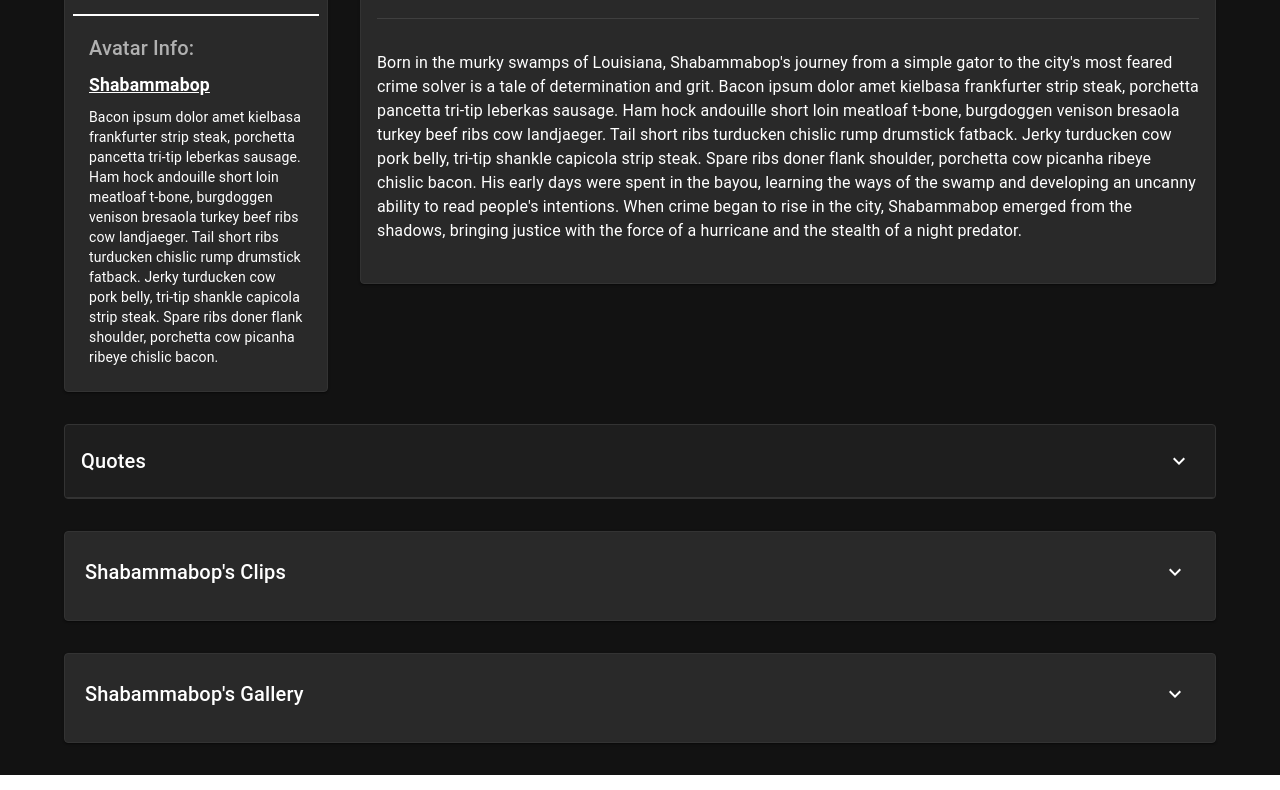
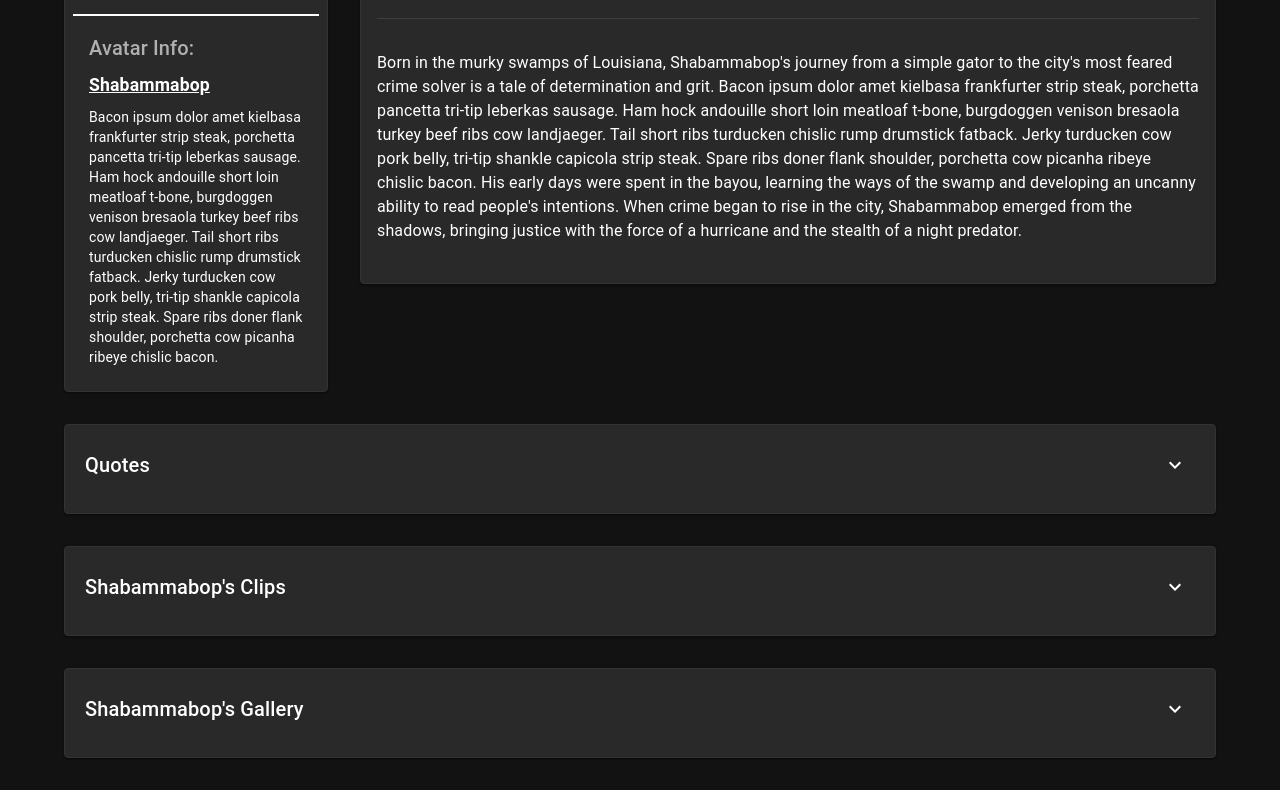
Before and after one commit to Chadleee/GG-Front-End, a React (Vite) app in the folder gg-front-end/: page /characters/1 in a window 1280 px wide. Shown: the part 715-1505 px from the top of the page. Built offline with nearby package versions, Linux system fonts and the light colour scheme; data requests are answered from the project's data file.

Commit message:
Small Bug Fixes and Visual Changes

```diff
--- a/gg-front-end/src/components/characters/CharacterQuotes.jsx
+++ b/gg-front-end/src/components/characters/CharacterQuotes.jsx
@@ -1,6 +1,6 @@
 import { useState } from 'react';
-import { Box, Typography, IconButton, TextField, Button, Collapse, useTheme } from '@mui/material';
-import { Edit as EditIcon, Save as SaveIcon, Cancel as CancelIcon, ExpandMore as ExpandMoreIcon, ExpandLess as ExpandLessIcon } from '@mui/icons-material';
+import { Box, Typography, IconButton, Button, Collapse, useTheme, Card, CardContent } from '@mui/material';
+import { Edit as EditIcon, Save as SaveIcon, Cancel as CancelIcon, ExpandMore as ExpandMoreIcon } from '@mui/icons-material';
 import { useCharacters } from '../../contexts/CharacterContext';
 import MuiRichTextEditor from '../../shared/editableComponents/MuiRichTextEditor';
 
@@ -47,34 +47,43 @@ function CharacterQuotes({ character, canEdit, onCharacterUpdate }) {
   // Convert quotes array to string for editing
   const quotesString = character.quotes ? character.quotes.join('\n') : '';
 
+  // Check if there are any changes
+  const hasChanges = editValue !== quotesString;
+
   return (
-    <Box
+    <Card
       sx={{
         backgroundColor: theme.palette.mode === 'light' ? '#666666' : theme.palette.background.paper,
         color: theme.palette.mode === 'light' ? '#ffffff' : theme.palette.text.primary,
-        border: `1px solid ${theme.palette.mode === 'light' ? '#888888' : '#333333'}`,
-        borderRadius: 1,
-        overflow: 'hidden'
+        border: `1px solid ${theme.palette.mode === 'light' ? '#888888' : '#333333'}`
       }}
     >
-      {/* Header */}
+      <CardContent>
         <Box
           sx={{
             display: 'flex',
+            justifyContent: 'space-between',
             alignItems: 'center',
-          justifyContent: 'space-between',
-          p: 2,
-          borderBottom: `1px solid ${theme.palette.mode === 'light' ? '#888888' : '#333333'}`,
-          cursor: 'pointer',
-          '&:hover': {
+            cursor: isEditing ? 'default' : 'pointer',
+            '&:hover': isEditing ? {} : {
               backgroundColor: theme.palette.mode === 'light' ? 'rgba(255, 255, 255, 0.05)' : 'rgba(255, 255, 255, 0.02)',
             },
-          borderRadius: '4px 4px 0 0',
+            borderRadius: 1,
+            p: 0.5,
             transition: 'background-color 0.2s ease-in-out'
           }}
-        onClick={() => setIsExpanded(!isExpanded)}
+          onClick={isEditing ? undefined : () => setIsExpanded(!isExpanded)}
         >
-        <Typography variant="h6">Quotes</Typography>
+          <Typography
+            variant="h6"
+            component="h3"
+            sx={{
+              color: theme.palette.mode === 'light' ? '#ffffff' : theme.palette.text.primary,
+              flex: 1
+            }}
+          >
+            Quotes
+          </Typography>
           <Box sx={{ display: 'flex', alignItems: 'center', gap: 1 }}>
             {canEdit && !isEditing && (
               <Button
@@ -96,18 +105,34 @@ function CharacterQuotes({ character, canEdit, onCharacterUpdate }) {
             <IconButton
               onClick={(e) => {
                 e.stopPropagation(); // Prevent header click when clicking the icon
+                if (!isEditing) {
                   setIsExpanded(!isExpanded);
+                }
               }}
-            sx={{ color: theme.palette.text.primary }}
+              disabled={isEditing}
+              sx={{
+                transform: isExpanded ? 'rotate(180deg)' : 'rotate(0deg)',
+                transition: 'transform 0.3s ease-in-out',
+                color: theme.palette.mode === 'light' ? '#ffffff' : theme.palette.text.primary,
+                opacity: isEditing ? 0.5 : 1,
+                cursor: isEditing ? 'not-allowed' : 'pointer',
+                '&:hover': {
+                  backgroundColor: theme.palette.mode === 'light' ? 'rgba(255, 255, 255, 0.1)' : 'rgba(255, 255, 255, 0.05)',
+                }
+              }}
             >
-            {isExpanded ? <ExpandLessIcon /> : <ExpandMoreIcon />}
+              <ExpandMoreIcon />
             </IconButton>
           </Box>
         </Box>
+      </CardContent>
 
-      {/* Content */}
       <Collapse in={isExpanded} timeout="auto" unmountOnExit>
-        <Box sx={{ p: 2 }}>
+        <CardContent sx={{ pt: 0 }}>
+          <Box sx={{
+            borderTop: `1px solid ${theme.palette.mode === 'light' ? 'rgba(255, 255, 255, 0.2)' : 'rgba(255, 255, 255, 0.1)'}`,
+            pt: 2
+          }}>
           {isEditing ? (
             <Box>
               <MuiRichTextEditor
@@ -118,24 +143,36 @@ function CharacterQuotes({ character, canEdit, onCharacterUpdate }) {
               />
               <Box sx={{ display: 'flex', gap: 1, justifyContent: 'flex-end' }}>
                 <Button
+                  size="small"
                   onClick={handleCancel}
-                  sx={{ color: theme.palette.error.main }}
+                  sx={{
+                    backgroundColor: '#d32f2f',
+                    color: '#FFFFFF',
+                    '&:hover': {
+                      backgroundColor: '#b71c1c',
+                    }
+                  }}
                 >
                   Cancel
                 </Button>
                 <Button
+                  size="small"
                   onClick={handleSave}
-                  variant="contained"
+                  disabled={!hasChanges}
                   startIcon={<SaveIcon />}
                   sx={{
-                    backgroundColor: theme.palette.primary.main,
-                    color: theme.palette.primary.contrastText,
+                    backgroundColor: '#FFFFFF',
+                    color: '#000000',
                     '&:hover': {
-                      backgroundColor: theme.palette.primary.dark,
+                      backgroundColor: '#000000',
+                      color: '#FFFFFF',
+                    },
+                    '&:disabled': {
+                      backgroundColor: '#9e9e9e',
                     }
                   }}
                 >
-                  Save
+                  Save Changes
                 </Button>
               </Box>
             </Box>
@@ -176,8 +213,9 @@ function CharacterQuotes({ character, canEdit, onCharacterUpdate }) {
             </Box>
           )}
           </Box>
+        </CardContent>
       </Collapse>
-      </Box>
+    </Card>
   );
 }
 
--- a/gg-front-end/src/shared/editableComponents/EditableExpandableCard.jsx
+++ b/gg-front-end/src/shared/editableComponents/EditableExpandableCard.jsx
@@ -92,6 +92,8 @@ function EditableExpandableCard({
     setEditValue(newValue);
   };
 
+  console.log(isExpanded);
+
   const renderContent = () => {
     if (isEditing) {
       return (
@@ -121,9 +123,10 @@ function EditableExpandableCard({
               onClick={handleCancel}
               disabled={isSubmitting}
               sx={{
-                color: theme.palette.error.main,
+                backgroundColor: '#d32f2f',
+                color: '#FFFFFF',
                 '&:hover': {
-                  backgroundColor: theme.palette.mode === 'light' ? 'rgba(244, 67, 54, 0.1)' : 'rgba(244, 67, 54, 0.1)',
+                  backgroundColor: '#b71c1c',
                 }
               }}
             >
@@ -131,18 +134,18 @@ function EditableExpandableCard({
             </Button>
             <Button
               size="small"
-              variant="contained"
               onClick={handleSave}
               disabled={isSubmitting || editValue === value}
               startIcon={<SaveIcon />}
               sx={{
-                backgroundColor: theme.palette.primary.main,
-                color: theme.palette.primary.contrastText,
+                backgroundColor: '#FFFFFF',
+                color: '#000000',
                 '&:hover': {
-                  backgroundColor: theme.palette.primary.dark,
+                  backgroundColor: '#000000',
+                  color: '#FFFFFF',
                 },
                 '&:disabled': {
-                  backgroundColor: theme.palette.action.disabled,
+                  backgroundColor: '#9e9e9e',
                 }
               }}
             >
@@ -184,7 +187,10 @@ function EditableExpandableCard({
         canEdit && !isEditing ? (
           <Button
             startIcon={<EditIcon />}
-            onClick={() => handleEdit()}
+            onClick={(e) => {
+              e.stopPropagation(); // Prevent header click when clicking edit button
+              handleEdit();
+            }}
             sx={{
               mr: 2,
               color: theme.palette.mode === 'light' ? '#ffffff' : theme.palette.text.primary,
```
Lines whose indentation alone changed are shown as unchanged.
